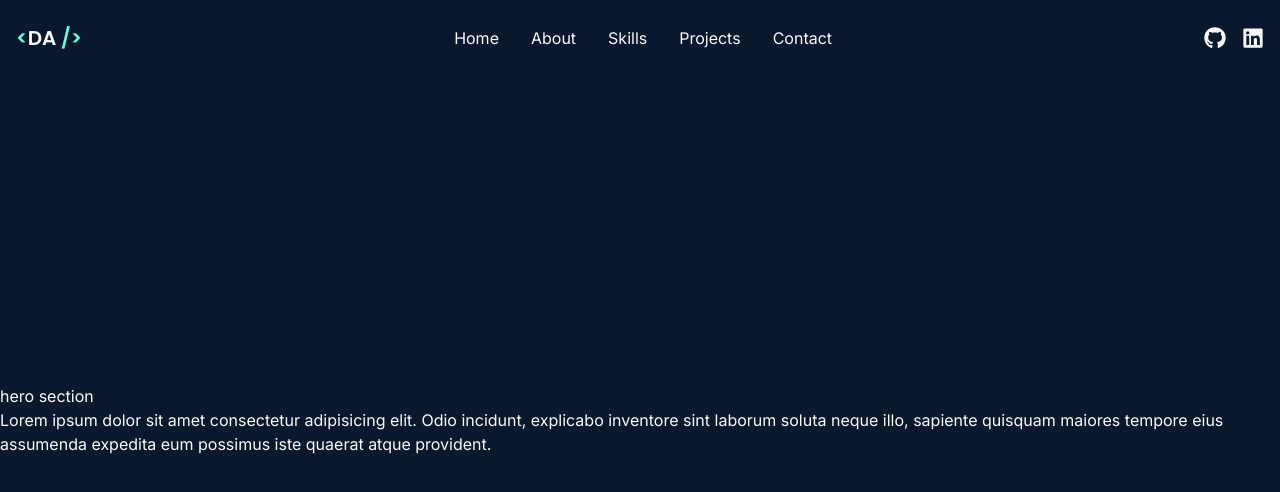
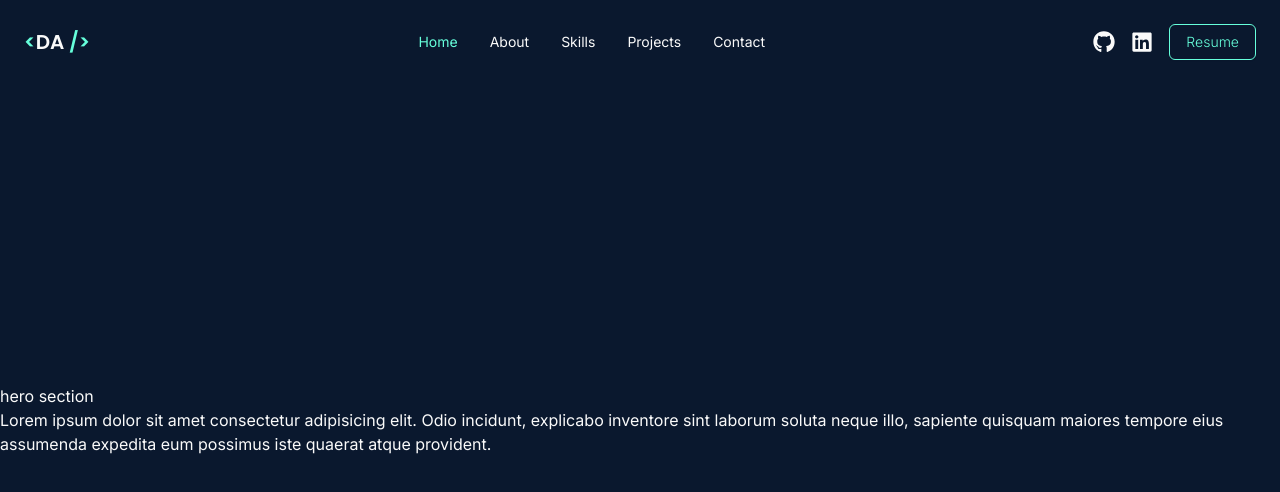
Before and after one commit to DavideAvagnano/portfolio-website, a Next.js app: page / in a window 1280 px wide. Shown: the top 492 px of the page. Built offline with nearby package versions, Linux system fonts and the light colour scheme.

Commit message:
navbar, ora viene evidenziata la sezione in cui sono

```diff
--- a/app/layout.tsx
+++ b/app/layout.tsx
@@ -6,7 +6,7 @@ import { Navbar } from "@/components/navbar/navbar";
 
 const inter = Inter({
   subsets: ["latin"],
-  weight: ["400", "500", "600", "700"],
+  weight: ["300", "400", "500", "600", "700"],
 });
 
 export const metadata: Metadata = {
--- a/components/navbar/nav-item.tsx
+++ b/components/navbar/nav-item.tsx
@@ -5,9 +5,10 @@ import Link from "next/link";
 interface NavItemProps {
   name: string;
   hash: string;
+  isActive: boolean;
 }
 
-export const NavItem = ({ name, hash }: NavItemProps) => {
+export const NavItem = ({ name, hash, isActive }: NavItemProps) => {
   // cosi non cambio url
   const onClick = (e: React.MouseEvent<HTMLAnchorElement>) => {
     e.preventDefault();
@@ -22,7 +23,9 @@ export const NavItem = ({ name, hash }: NavItemProps) => {
       <Link
         href={hash}
         onClick={onClick}
-        className="hover:text-accent transition-all"
+        className={`transition-all ${
+          isActive ? "text-accent" : "hover:text-accent"
+        }`}
       >
         {name}
       </Link>
--- a/components/navbar/navbar.tsx
+++ b/components/navbar/navbar.tsx
@@ -1,23 +1,57 @@
+"use client";
+
+import { useEffect, useState } from "react";
+
 import { navLinks } from "@/data/data-navbar";
 import { Logo } from "@/components/navbar/logo";
 import { NavItem } from "@/components/navbar/nav-item";
-
 import { SocialIcon } from "@/components/social-icon";
 import { FaGithub, FaLinkedin } from "react-icons/fa";
+import { Button } from "@/components/ui/button";
 
 export const Navbar = () => {
+  const [activeSection, setActiveSection] = useState<string>("home");
+
+  useEffect(() => {
+    const observer = new IntersectionObserver(
+      (entries) => {
+        entries.forEach((entry) => {
+          if (entry.isIntersecting) {
+            setActiveSection(entry.target.id);
+          }
+        });
+      },
+      { threshold: 0.6 } // entra almeno 60% della sezione
+    );
+
+    const sections = document.querySelectorAll("section");
+    sections.forEach((section) => observer.observe(section));
+
+    return () => {
+      sections.forEach((section) => observer.unobserve(section));
+    };
+  }, []);
+
+  // TODO: scaricare cv in ita o eng tramite popover
+  // TODO: componente <ResumeButton />
+
   return (
     <header className="fixed top-0 w-full bg-background">
-      <nav className="flex items-center justify-between max-w-screen-xl mx-auto px-4 py-6">
+      <nav className="flex items-center justify-between max-w-screen-xl mx-auto p-6">
         <Logo />
 
-        <ul className="hidden md:flex gap-8">
+        <ul className="hidden text-sm md:flex gap-8">
           {navLinks.map((item) => (
-            <NavItem key={item.hash} name={item.name} hash={item.hash} />
+            <NavItem
+              key={item.hash}
+              name={item.name}
+              hash={item.hash}
+              isActive={activeSection === item.hash.substring(1)}
+            />
           ))}
         </ul>
 
-        <div className="flex gap-4">
+        <div className="flex items-center gap-4">
           <SocialIcon
             link="https://github.com/DavideAvagnano"
             icon={<FaGithub size={22} />}
@@ -26,6 +60,9 @@ export const Navbar = () => {
             link="https://www.linkedin.com/in/davide-avagnano/"
             icon={<FaLinkedin size={22} />}
           />
+          <a href="/cv_ita_test.pdf" download aria-label="download CV">
+            <Button variant="outline">Resume</Button>
+          </a>
         </div>
 
         <div className="md:hidden">menu</div>
--- a/components/ui/button.tsx
+++ b/components/ui/button.tsx
@@ -14,7 +14,7 @@ const buttonVariants = cva(
         destructive:
           "bg-destructive text-destructive-foreground shadow-sm hover:bg-destructive/90",
         outline:
-          "border border-input bg-background shadow-sm hover:bg-accent hover:text-accent-foreground",
+          "border border-accent bg-background shadow-sm text-accent font-light hover:bg-accent/10",
         secondary:
           "bg-secondary text-secondary-foreground shadow-sm hover:bg-secondary/80",
         ghost: "hover:bg-accent hover:text-accent-foreground",
```
Also changed, not shown: 1 other file (tests, documents, lock files or other folders).
